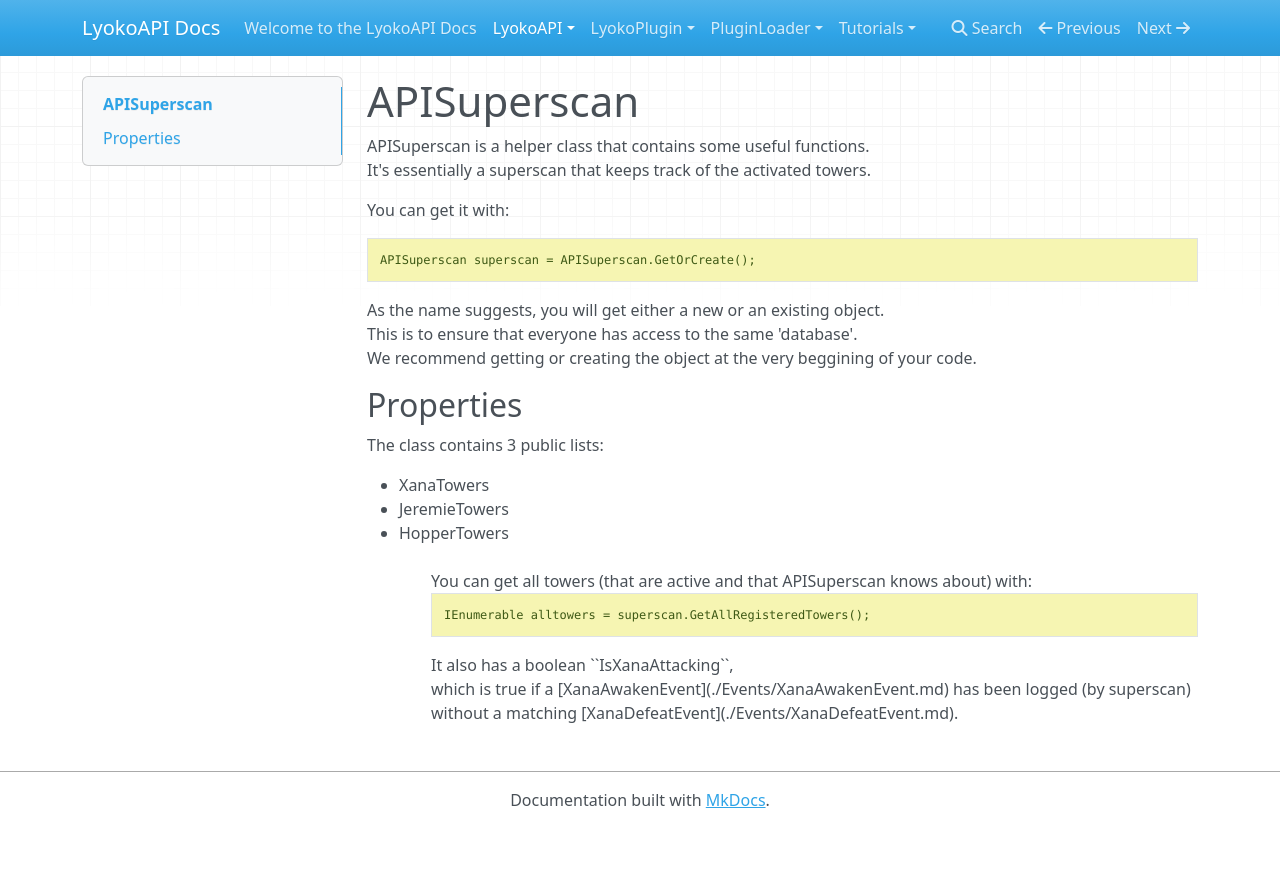
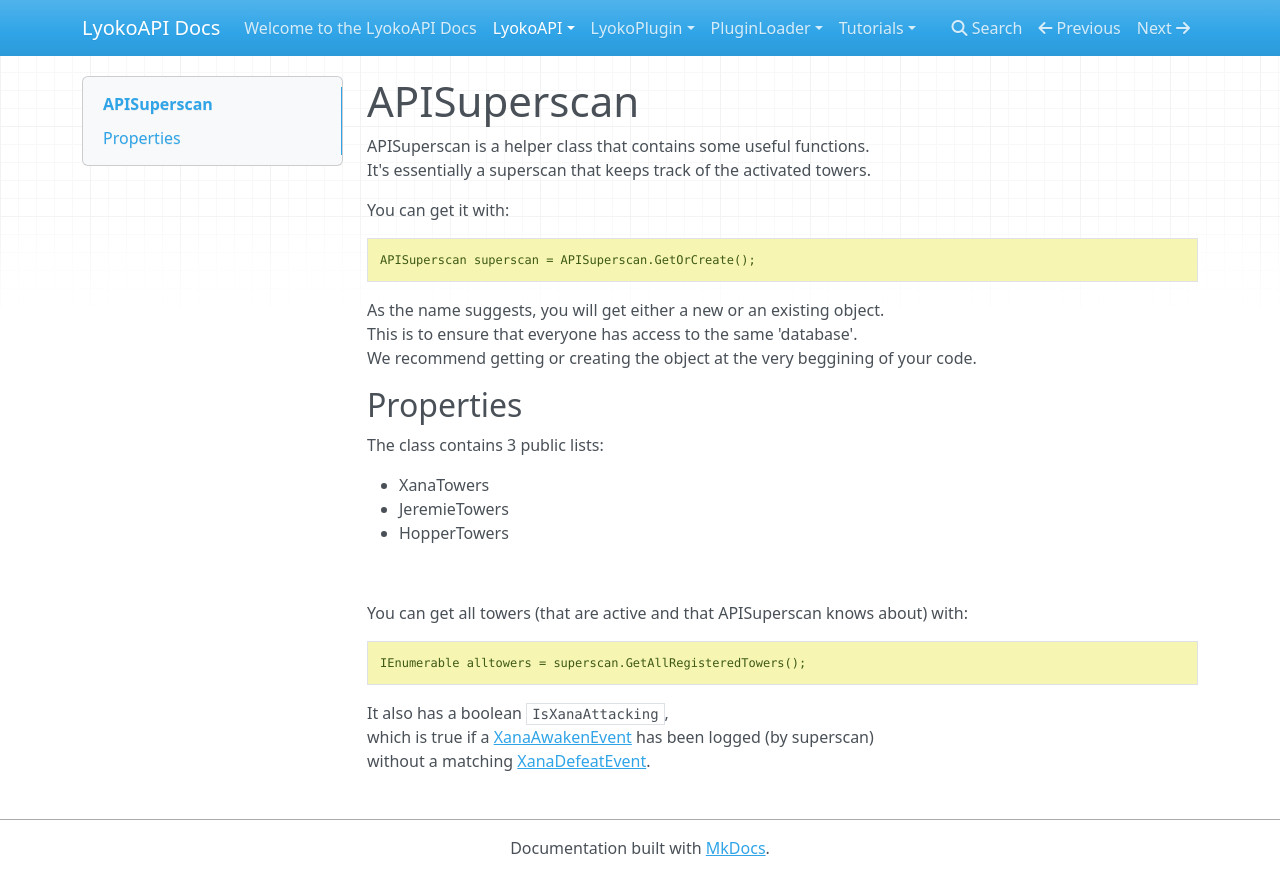
Before and after one commit to LyokoAPI/LyokoAPIDoc, an MkDocs documentation site: the page built from docs/LyokoAPI/APISuperscan.md, in a window 1280 px wide. Shown: the top 895 px of the page. Built offline with MkDocs 1.6.1, drawn with Linux system fonts in a browser that asks for light colours; nearby versions of some CDN libraries.

Commit message:
Forgot closing tag

```diff
--- a/docs/LyokoAPI/APISuperscan.md
+++ b/docs/LyokoAPI/APISuperscan.md
@@ -16,7 +16,7 @@ The class contains 3 public lists:
   <li>XanaTowers</li>
   <li>JeremieTowers</li>
   <li>HopperTowers</li>
-<ul><br>
+</ul><br>
 
 
 You can get all towers (that are active and that APISuperscan knows about) with:
```
